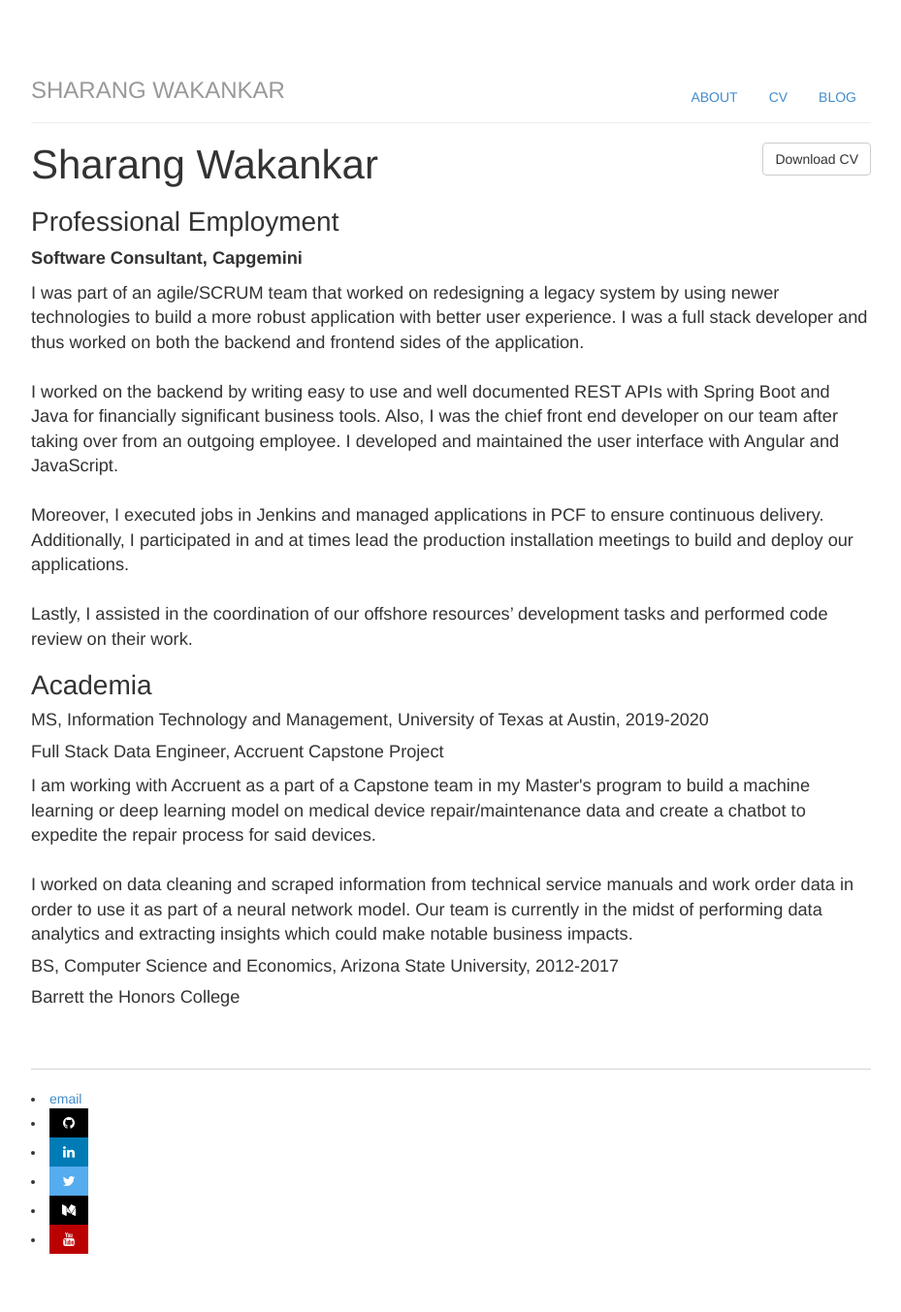
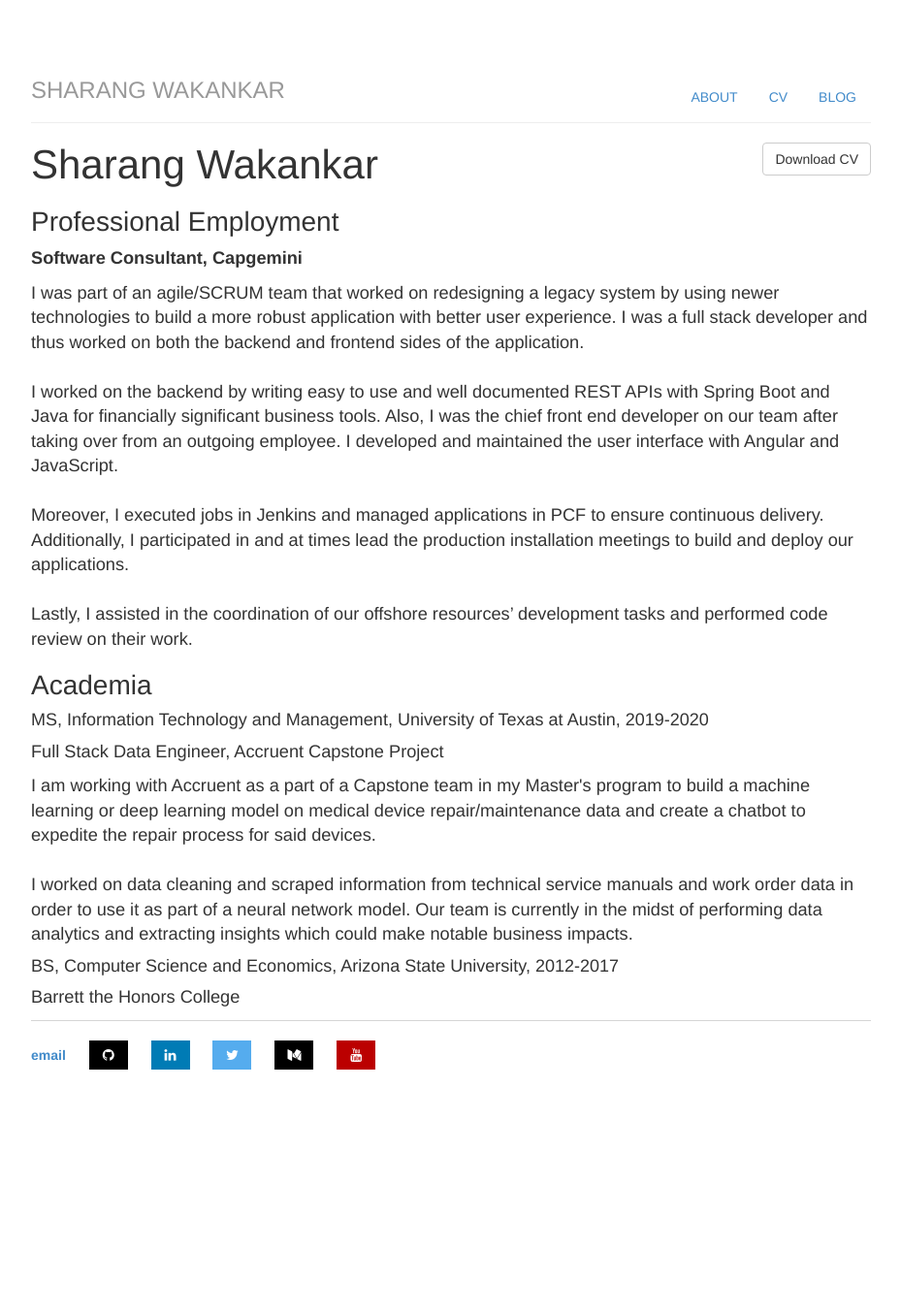
Before and after one commit to sharangw/sharangw.github.io, a Jekyll site: the page built from cv/index.html, in a window 1280 px wide. Shown: the whole page at 97% size, without its empty margins (175-1104 px from the left). Built offline with Jekyll 4.4.1, drawn with Linux system fonts in a browser that asks for light colours; after the commit the page ends 1173 px from its top, so only the background shows below that.

Commit message:
fix alignments and links

```diff
--- a/_layouts/default.html
+++ b/_layouts/default.html
@@ -29,7 +29,7 @@
 			<div class="container">
 				<footer>
 					<br>
-		    		<ul">
+		    		<ul>
 		        		<li><a class="link" href="mailto:sharangwakankar@utexas.edu">email</a></li>
 		        		<li><a href="https://github.com/sharangw" class="fa fa-github"></a></li>
 		        		<li><a href="https://www.linkedin.com/in/sharangwakankar/" class="fa fa-linkedin"></a></li>
--- a/css/design.css
+++ b/css/design.css
@@ -104,7 +104,6 @@
 }
 
 /* CV */
-.cv { margin: 0px 0px 60px; }
 .cv h1 { font-size: 3em; }
 .cv h2 { font-size: 2em; }
 .cv address, .cv .download { font-family: 'Helvetica', 'Arial', 'Sans-Serif'; }
```
